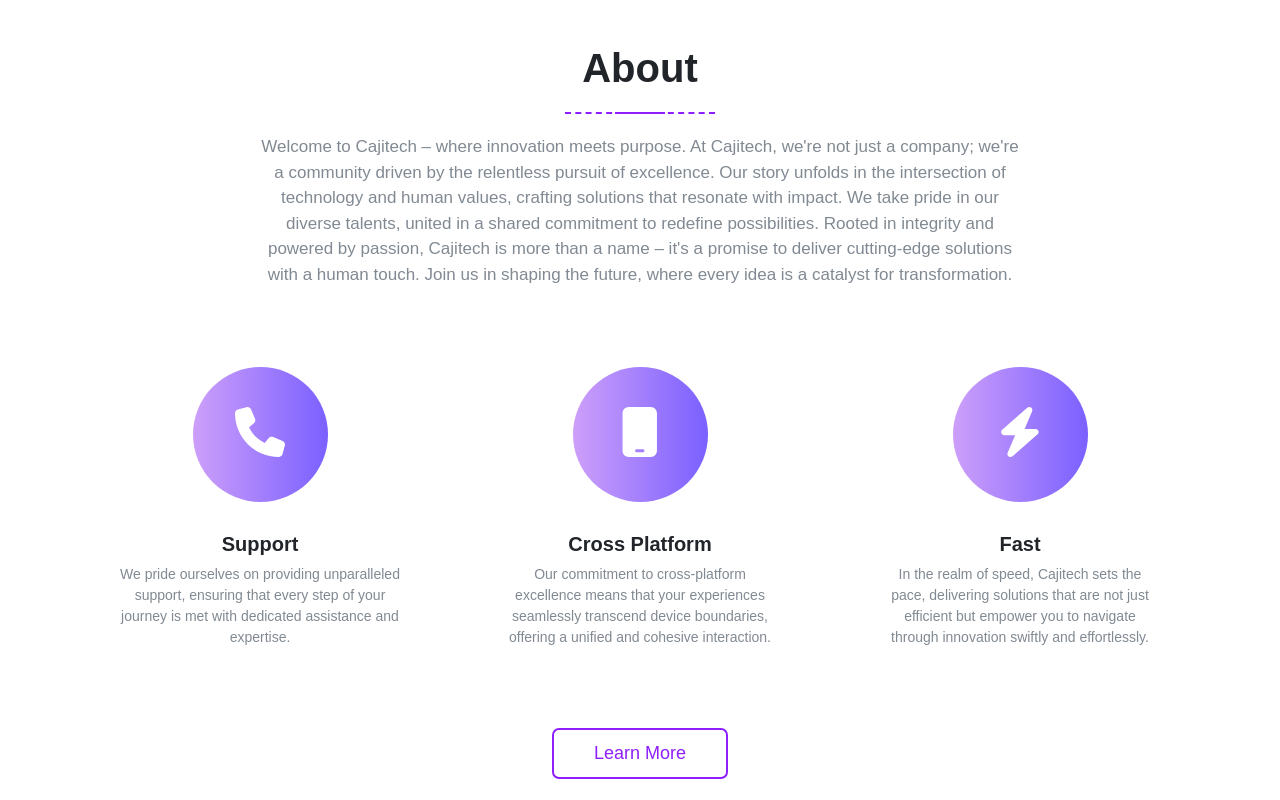
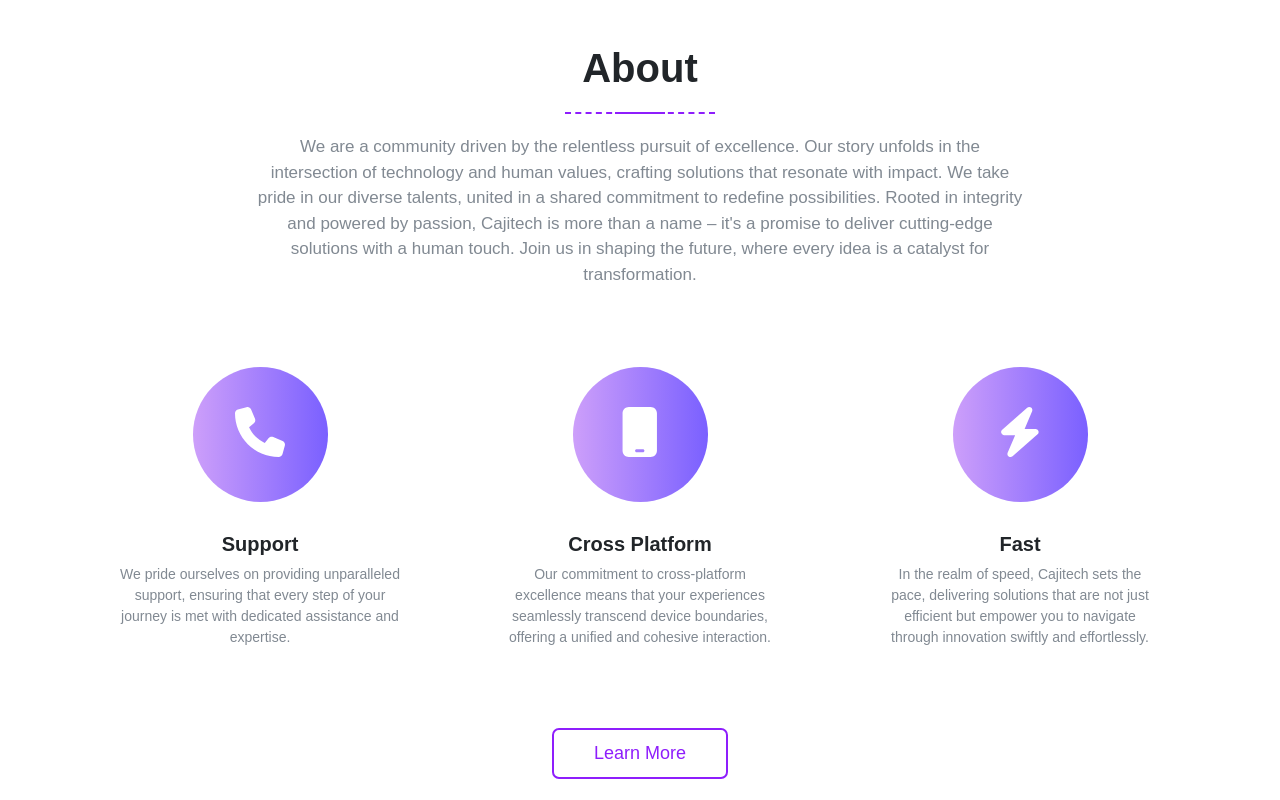
Before and after one commit to CarloMiranda/cajitech, a React (Vite) app: page / in a window 1280 px wide. Shown: the part 780-1580 px from the top of the page. Built offline with nearby package versions, Linux system fonts and the light colour scheme.

Commit message:
Modefied some text

```diff
--- a/src/pages/About.jsx
+++ b/src/pages/About.jsx
@@ -13,7 +13,7 @@
                     <div className="sectioner-header text-center">
                     <h1>About</h1>
                     <span className="line"></span>
-                    <p>Welcome to Cajitech – where innovation meets purpose. At Cajitech, we're not just a company; we're a community driven by the relentless pursuit of excellence. Our story unfolds in the intersection of technology and human values, crafting solutions that resonate with impact. We take pride in our diverse talents, united in a shared commitment to redefine possibilities. Rooted in integrity and powered by passion, Cajitech is more than a name – it's a promise to deliver cutting-edge solutions with a human touch. Join us in shaping the future, where every idea is a catalyst for transformation.</p>
+                    <p>We are a community driven by the relentless pursuit of excellence. Our story unfolds in the intersection of technology and human values, crafting solutions that resonate with impact. We take pride in our diverse talents, united in a shared commitment to redefine possibilities. Rooted in integrity and powered by passion, Cajitech is more than a name – it's a promise to deliver cutting-edge solutions with a human touch. Join us in shaping the future, where every idea is a catalyst for transformation.</p>
                     </div>
                     <div className="section-content text-center">
                     <div className="row">
--- a/src/pages/Contact.jsx
+++ b/src/pages/Contact.jsx
@@ -12,7 +12,7 @@
                     <h1>Get in Touch</h1>
                     <span className="line"></span>
                     <h5>We'd Love to Hear from You!</h5>
-                    <p>Have questions, feedback, or just want to say hello? We're here and ready to listen. Your thoughts matter, and we're committed to providing the best possible experience for you. Reach out to us via the form below, and we'll get back to you as soon as possible. Thank you for choosing [Your Brand]. We appreciate your trust and look forward to connecting with you!</p>
+                    <p>Have questions, feedback, or just want to say hello? We're here and ready to listen. Your thoughts matter, and we're committed to providing the best possible experience for you. Reach out to us via the form below, and we'll get back to you as soon as possible. Thank you for choosing Cajitech. We appreciate your trust and look forward to connecting with you!</p>
                     </div>
                     <div className="section-content">
                     <div className="row">
--- a/src/pages/Layout.jsx
+++ b/src/pages/Layout.jsx
@@ -136,7 +136,7 @@
                             </div>
                         </div>
                     </div>
-                        <h5 className='mt-5 white'>&copy; 2024 Cajitech. All rights reserved.</h5>
+                        <h5 className='mt-5 whitenpm run '>&copy; 2024 Cajitech. All rights reserved.</h5>
                 </section>
                 <ScrollToTopButton />
             </footer>
```
